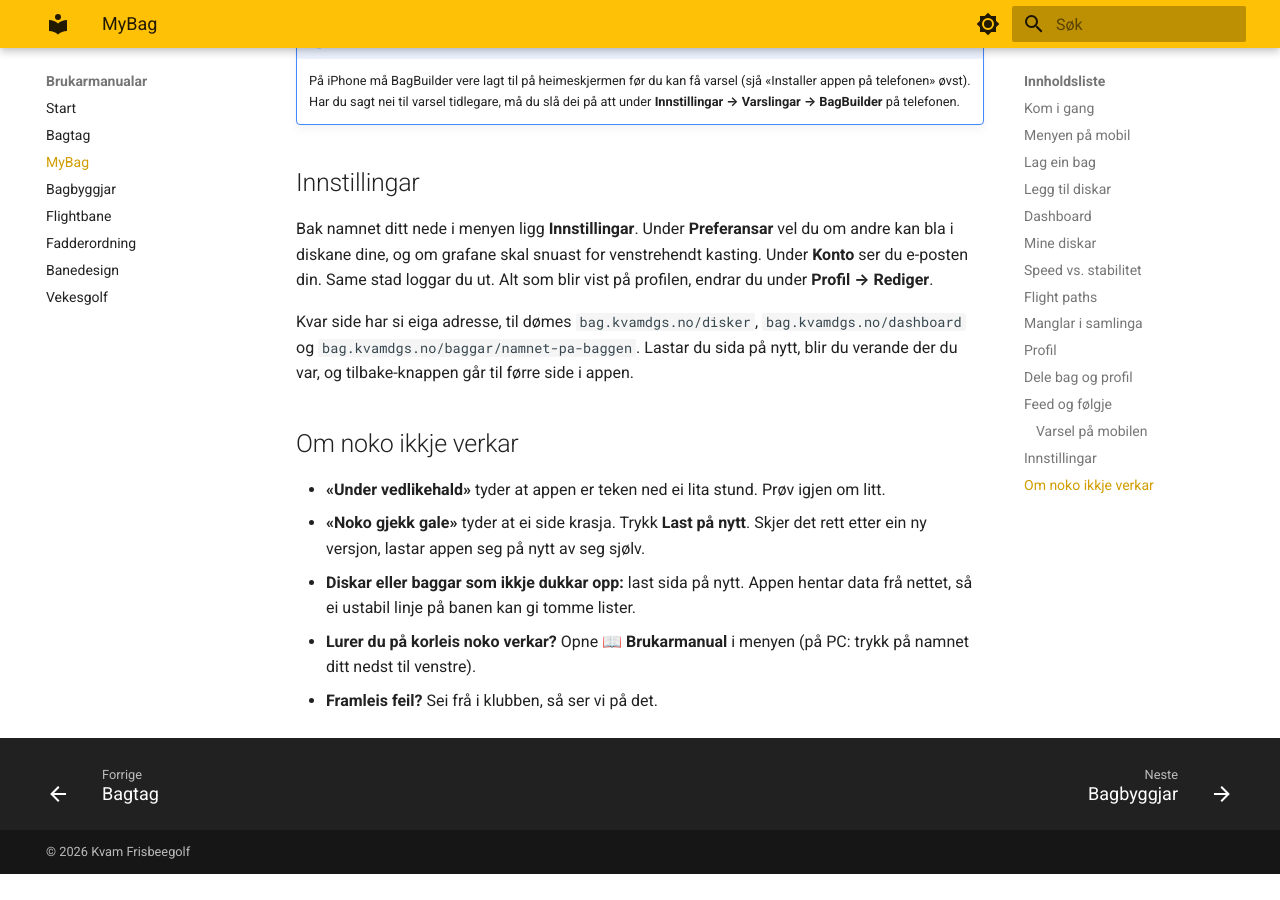
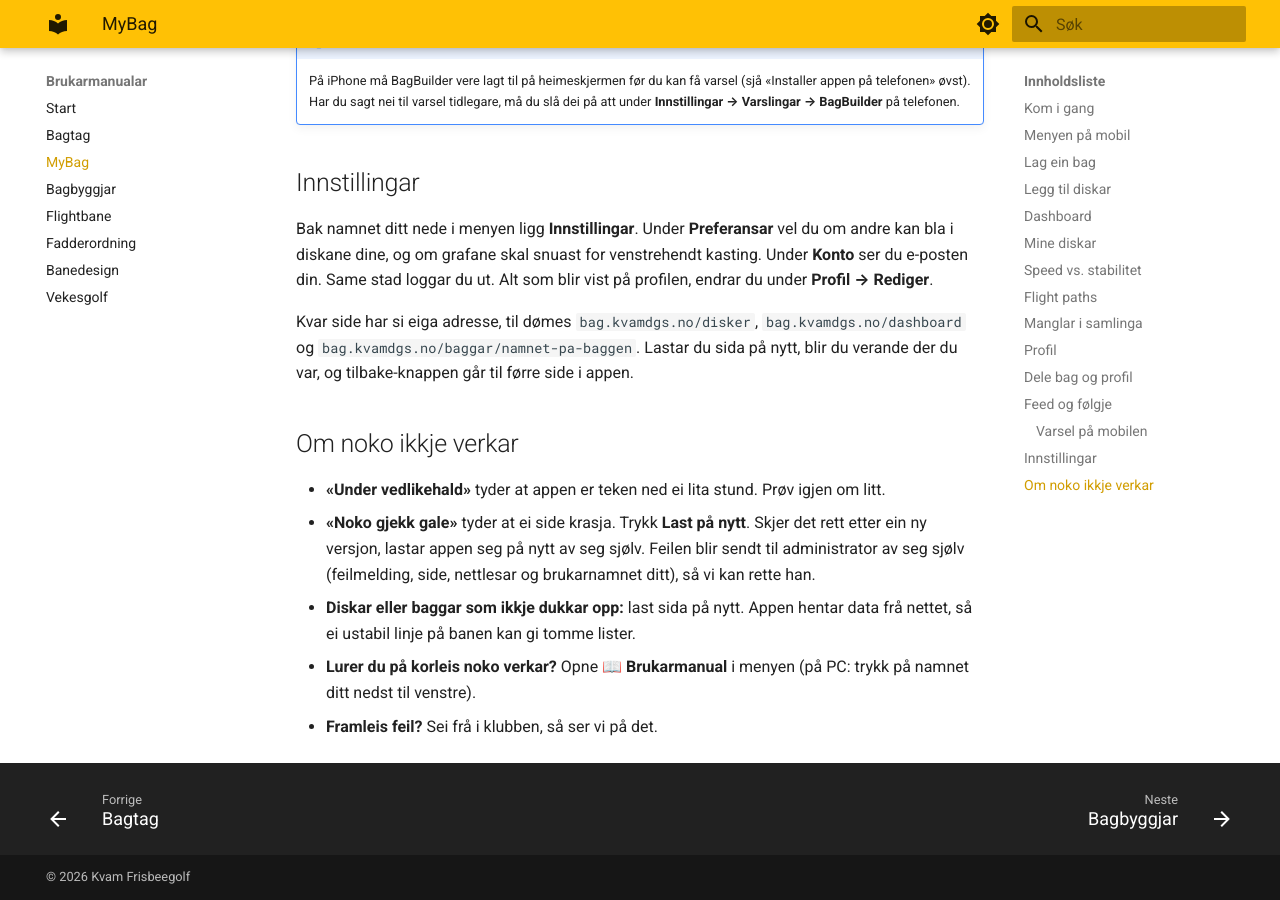
Before and after one commit to hanses89/manuals, an MkDocs documentation site: the page built from docs/bag.md, in a window 1280 px wide and 900 px high, scrolled down 4972 px. Built offline with MkDocs 1.6.1 and Material for MkDocs 9.7.7, drawn with Linux system fonts in a browser that asks for light colours; before the commit the page ends 5846 px from its top, so only the background shows below that.

Commit message:
manual: sync from bag.kvamdgs.no @ c9f1c153b0737fa336ebf13eb6751a37f30f49c2

```diff
--- a/docs/bag.md
+++ b/docs/bag.md
@@ -228,6 +228,8 @@ verande der du var, og tilbake-knappen går til førre side i appen.
   om litt.
 - **«Noko gjekk gale»** tyder at ei side krasja. Trykk **Last på nytt**. Skjer
   det rett etter ein ny versjon, lastar appen seg på nytt av seg sjølv.
+  Feilen blir sendt til administrator av seg sjølv (feilmelding, side,
+  nettlesar og brukarnamnet ditt), så vi kan rette han.
 - **Diskar eller baggar som ikkje dukkar opp:** last sida på nytt. Appen hentar
   data frå nettet, så ei ustabil linje på banen kan gi tomme lister.
 - **Lurer du på korleis noko verkar?** Opne **📖 Brukarmanual** i menyen
```
